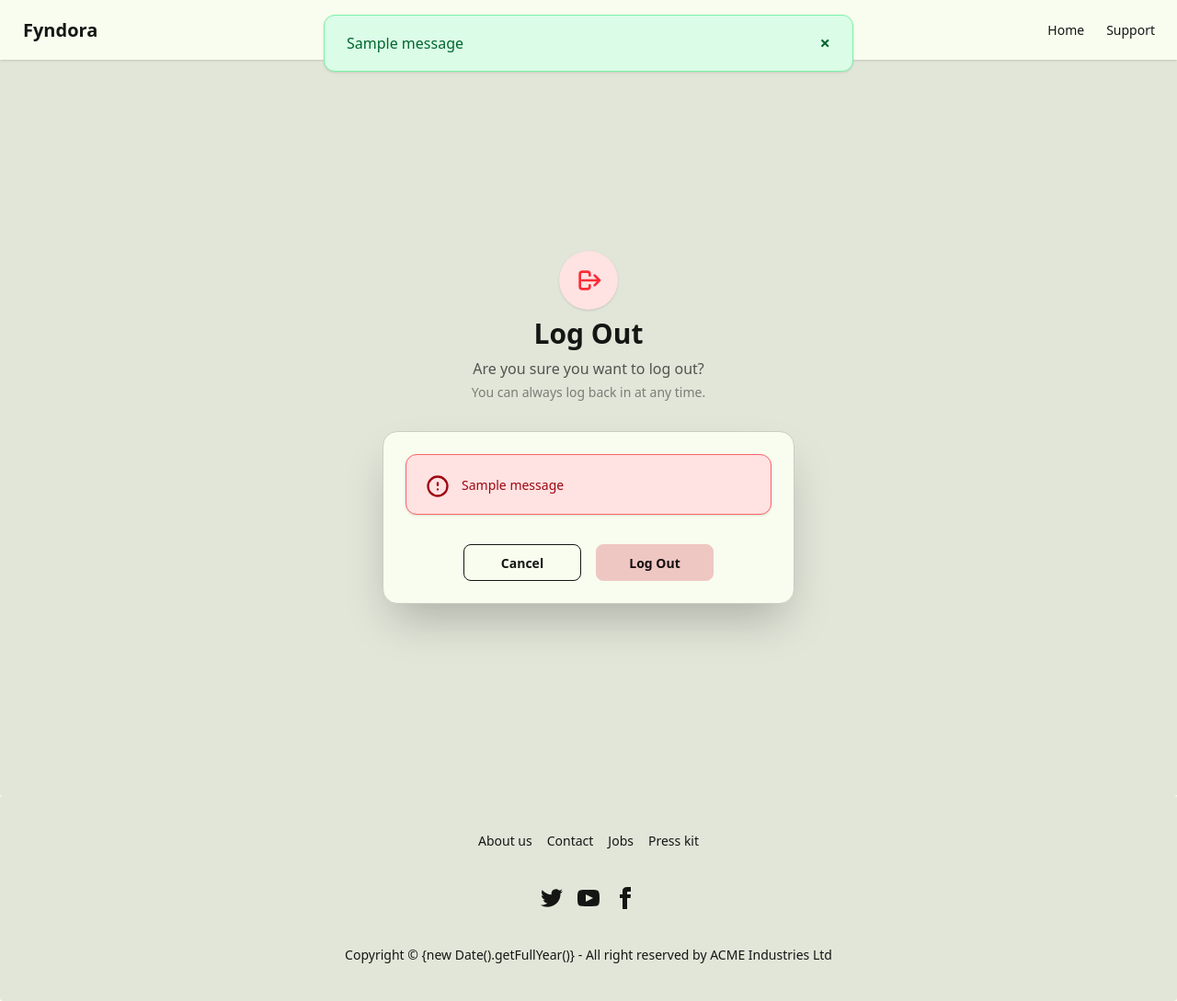
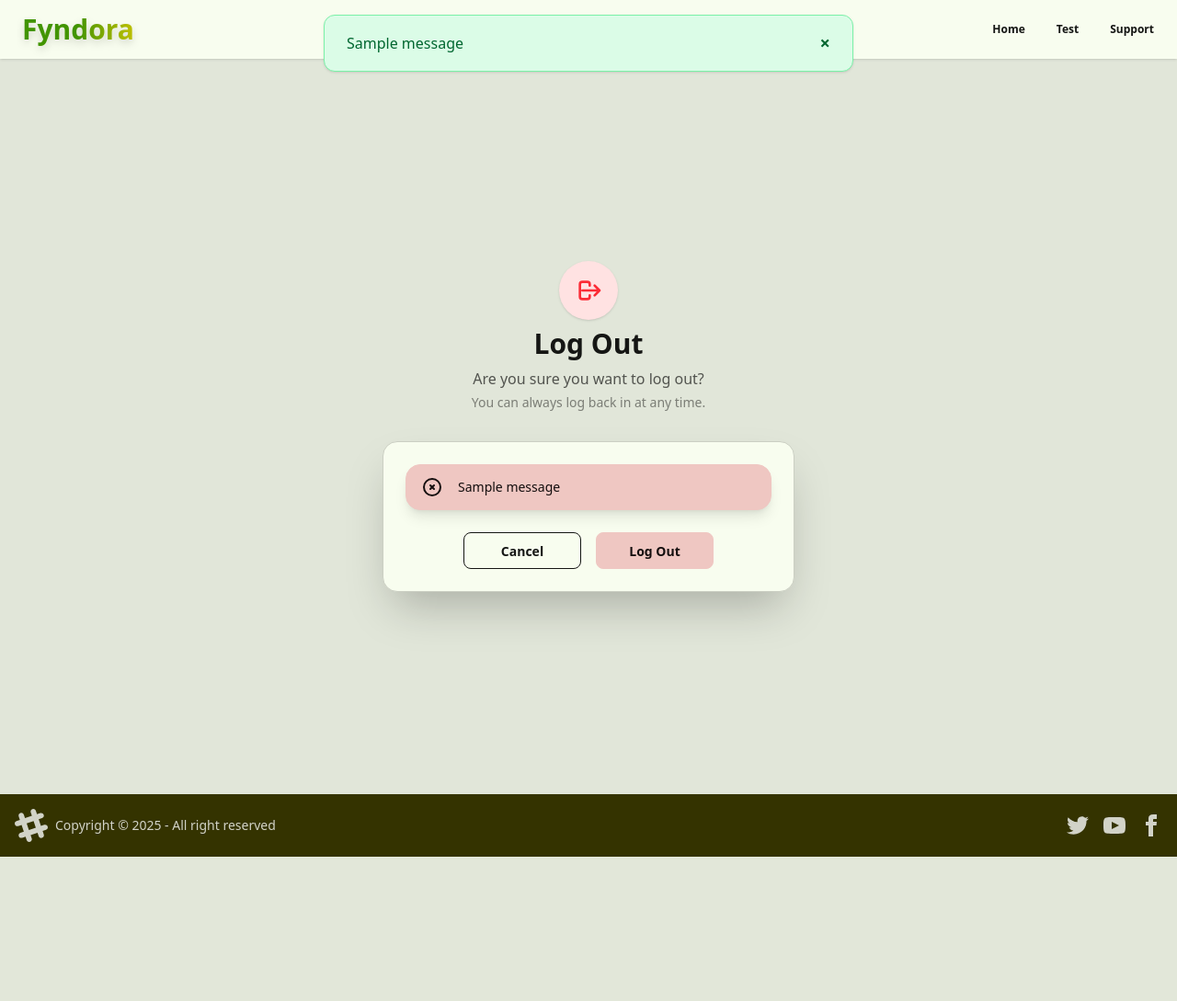
Before and after one commit to Burmese-AI/Fyndora, a Django app: template templates/account/logout.html in a window 1280 px wide. Shown: the whole page at 92% size. After the commit the page ends 932 px from the top, so only its background shows below. Run offline with Django 3.2, Linux system fonts and the light colour scheme; the template is opened without the code that fills it: most values are stand-ins (such as "Sample title", 1, 10 or a date in 2020); one stand-in notice (Sample message) is shown; style sheets or scripts are compiled from the project's sources; parts of the project's set-up code (start-up, migrations or seed data) failed here and were passed over.

Commit message:
UI Layout changes
* Created Auth Layout and Modified login and signup templates

* Modified error displays and Created default layout template

* Modified logout template

* Created default layout and default navbar

* Created org layout along with a dummy view and updated logo & footer

```diff
--- a/apps/organizations/urls.py
+++ b/apps/organizations/urls.py
@@ -4,6 +4,7 @@ from apps.organizations.views import (
     HomeView,
     OrganizationDetailView,
     organization_create,
+    test_view
 )
 from apps.invitations.views import InvitationCreateView, InvitationListView
 
@@ -22,4 +23,5 @@ urlpatterns = [
         InvitationCreateView.as_view(),
         name="invitation_create",
     ),
+    path("test/", test_view, name="test")
 ]
--- a/apps/organizations/views.py
+++ b/apps/organizations/views.py
@@ -17,7 +17,8 @@ from apps.organizations.services import create_organization_with_owner
 from apps.organizations.exceptions import OrganizationCreationError
 
 # Create your views here.
-
+def test_view(request):
+    return render(request, "organizations/dashboard.html")
 
 class HomeView(LoginRequiredMixin, ListView):
     model = Organization
--- a/templates/account/logout.html
+++ b/templates/account/logout.html
@@ -1,5 +1,4 @@
 {% extends 'layouts/default_layout.html' %}
-
 {% load i18n %}
 
 {% block head_title %}{% trans "Log Out" %}{% endblock %}
@@ -7,6 +6,7 @@
 {% block content %}
 <div class="min-h-screen bg-base-200 flex items-center justify-center py-12 px-4 sm:px-6 lg:px-8">
   <div class="max-w-md w-full space-y-8">
+    <!-- Header -->
     <div class="text-center">
       <!-- Logout Icon -->
       <div class="flex justify-center mb-2">
@@ -21,27 +21,29 @@
       <p class="text-sm text-base-content/50 mt-1">{% trans "You can always log back in at any time." %}</p>
     </div>
 
+    <!-- Form Card -->
     <div class="card bg-base-100 shadow-2xl border border-base-300">
       <div class="card-body">
+        <!-- Messages -->
         {% if messages %}
           {% for message in messages %}
-                        <div class="flex items-center gap-3 bg-red-100 border border-red-400 text-red-800 px-5 py-4 rounded-xl shadow mb-6" role="alert">
-                            <span class="text-2xl">
-                                <svg xmlns="http://www.w3.org/2000/svg" class="inline h-7 w-7" fill="none" viewBox="0 0 24 24" stroke="currentColor">
-                                    <path stroke-linecap="round" stroke-linejoin="round" stroke-width="2" d="M12 9v2m0 4h.01M21 12A9 9 0 113 12a9 9 0 0118 0z" />
+            <div class="alert alert-error shadow-lg mb-4">
+              <svg xmlns="http://www.w3.org/2000/svg" class="stroke-current flex-shrink-0 h-6 w-6" fill="none" viewBox="0 0 24 24">
+                <path stroke-linecap="round" stroke-linejoin="round" stroke-width="2" d="M10 14l2-2m0 0l2-2m-2 2l-2-2m2 2l2 2m7-2a9 9 0 11-18 0 9 9 0 0118 0z" />
               </svg>
-                            </span>
-                            <div>{{ message }}</div>
+              <span>{{ message }}</span>
             </div>
           {% endfor %}
         {% endif %}
 
+        <!-- Logout Form -->
         <form method="POST" action="{% url 'account_logout' %}" class="space-y-6">
           {% csrf_token %}
           {% if redirect_field_value %}
             <input type="hidden" name="{{ redirect_field_name }}" value="{{ redirect_field_value }}">
           {% endif %}
 
+          <!-- Buttons -->
           <div class="flex justify-center space-x-4">
             <a href="/" class="btn btn-outline w-32 transition-transform duration-150 hover:scale-105">{% trans "Cancel" %}</a>
             <button type="submit" class="btn btn-error w-32 transition-transform duration-150 hover:scale-105" aria-label="Log out">{% trans "Log Out" %}</button>
--- a/templates/includes/default_navbar.html
+++ b/templates/includes/default_navbar.html
@@ -1,10 +1,5 @@
 <div class="navbar bg-base-100 shadow-sm">
-    <!-- Logo / Branding -->
-    <div class="flex-1">
-      <a class="btn btn-ghost text-xl" href="{% url 'home' %}">Fyndora</a>
-    </div>
-
-    <!-- Mobile Menu -->
+  <!-- Mobile Menu Button -->
   <div class="navbar-start lg:hidden">
     <div class="dropdown">
       <div tabindex="0" role="button" class="btn btn-ghost">
@@ -19,25 +14,33 @@
     </div>
   </div>
 
+  <!-- Logo / Branding -->
+  <div class="flex-1">
+    {% include "includes/logo.html" %}
+  </div>
+
   <!-- Desktop Navigation -->
   <div class="navbar-center hidden lg:flex">
-      <ul class="menu menu-horizontal px-1">
-        <li><a href="{% url 'home' %}">Home</a></li>
-        <li><a href="#">Support</a></li>
+    <ul class="menu menu-horizontal px-1 space-x-2">
+      <li><a class="btn btn-ghost btn-sm rounded-btn" href="{% url 'home' %}">Home</a></li>
+      <li><a class="btn btn-ghost btn-sm rounded-btn" href="{% url 'test' %}">Test</a></li>
+      <li><a class="btn btn-ghost btn-sm rounded-btn" href="#">Support</a></li>
     </ul>
   </div>
 
-    <!-- Authenticated User Avatar Dropdown -->
+  <!-- Authenticated User Info Dropdown -->
   {% if user.is_authenticated %}
   <div class="navbar-end flex gap-2 items-center">
+    <!-- User Name + Dropdown Toggle -->
+    <div class="dropdown dropdown-end">
+      <label tabindex="0" class="cursor-pointer select-none flex items-center gap-2 p-2 rounded-lg hover:bg-base-200 transition">
         <span class="text-sm font-medium">{{ user.username }}</span>
-      <div class="dropdown dropdown-end">
-        <div tabindex="0" role="button" class="btn btn-ghost btn-circle avatar">
-          <div class="w-10 rounded-full">
-            <img src="https://img.daisyui.com/images/stock/photo-1534528741775-53994a69daeb.webp"  alt="User Avatar" />
-          </div>
-        </div>
-        <ul tabindex="0" class="menu menu-sm dropdown-content bg-base-100 rounded-box z-[1] mt-3 w-52 p-2 shadow">
+        <svg xmlns="http://www.w3.org/2000/svg" class="h-4 w-4 opacity-60" fill="none" viewBox="0 0 24 24"
+             stroke="currentColor">
+          <path stroke-linecap="round" stroke-linejoin="round" stroke-width="2" d="M19 9l-7 7-7-7" />
+        </svg>
+      </label>
+      <ul tabindex="0" class="menu menu-sm dropdown-content bg-base-100 rounded-box z-[1] mt-3 w-48 p-2 shadow">
         <li><a href="{% url 'profile' %}">Profile</a></li>
         <li><a>Settings</a></li>
         <li><a href="{% url 'account_logout' %}">Logout</a></li>
--- a/templates/includes/footer.html
+++ b/templates/includes/footer.html
@@ -1,12 +1,23 @@
-<footer class="footer footer-horizontal footer-center bg-base-200 text-base-content rounded p-10">
-    <nav class="grid grid-flow-col gap-4">
-      <a class="link link-hover">About us</a>
-      <a class="link link-hover">Contact</a>
-      <a class="link link-hover">Jobs</a>
-      <a class="link link-hover">Press kit</a>
-    </nav>
-    <nav>
-      <div class="grid grid-flow-col gap-4">
+{% load tz %}
+
+
+<footer class="footer sm:footer-horizontal bg-neutral text-neutral-content items-center p-4">
+  <aside class="grid-flow-col items-center">
+    <svg
+      width="36"
+      height="36"
+      viewBox="0 0 24 24"
+      xmlns="http://www.w3.org/2000/svg"
+      fill-rule="evenodd"
+      clip-rule="evenodd"
+      class="fill-current">
+      <path
+        d="M22.672 15.226l-2.432.811.841 2.515c.33 1.019-.209 2.127-1.23 2.456-1.15.325-2.148-.321-2.463-1.226l-.84-2.518-5.013 1.677.84 2.517c.391 1.203-.434 2.542-1.831 2.542-.88 0-1.601-.564-1.86-1.314l-.842-2.516-2.431.809c-1.135.328-2.145-.317-2.463-1.229-.329-1.018.211-2.127 1.231-2.456l2.432-.809-1.621-4.823-2.432.808c-1.355.384-2.558-.59-2.558-1.839 0-.817.509-1.582 1.327-1.846l2.433-.809-.842-2.515c-.33-1.02.211-2.129 1.232-2.458 1.02-.329 2.13.209 2.461 1.229l.842 2.515 5.011-1.677-.839-2.517c-.403-1.238.484-2.553 1.843-2.553.819 0 1.585.509 1.85 1.326l.841 2.517 2.431-.81c1.02-.33 2.131.211 2.461 1.229.332 1.018-.21 2.126-1.23 2.456l-2.433.809 1.622 4.823 2.433-.809c1.242-.401 2.557.484 2.557 1.838 0 .819-.51 1.583-1.328 1.847m-8.992-6.428l-5.01 1.675 1.619 4.828 5.011-1.674-1.62-4.829z"></path>
+    </svg>
+    <p>Copyright © {% now "Y" %} - All right reserved</p>
+
+  </aside>
+  <nav class="grid-flow-col gap-4 md:place-self-center md:justify-self-end">
     <a>
       <svg
         xmlns="http://www.w3.org/2000/svg"
@@ -40,9 +51,5 @@
           d="M9 8h-3v4h3v12h5v-12h3.642l.358-4h-4v-1.667c0-.955.192-1.333 1.115-1.333h2.885v-5h-3.808c-3.596 0-5.192 1.583-5.192 4.615v3.385z"></path>
       </svg>
     </a>
-      </div>
   </nav>
-    <aside>
-      <p>Copyright © {new Date().getFullYear()} - All right reserved by ACME Industries Ltd</p>
-    </aside>
 </footer>
--- /dev/null
+++ b/templates/includes/logo.html
@@ -0,0 +1,7 @@
+
+<a class="btn btn-ghost hover:bg-transparent outline-0 border-0 ring-0 hover:scale-95 hover:opacity-50 transition-all" href="{% url 'home' %}">
+    <h1 class="text-3xl font-extrabold text-transparent bg-clip-text bg-gradient-to-r from-primary via-primary to-secondary drop-shadow-lg">
+        Fyndora
+        </h1>
+
+  </a>
--- a/templates/layouts/default_layout.html
+++ b/templates/layouts/default_layout.html
@@ -5,7 +5,7 @@
     {% include "includes/default_navbar.html" %}
 
     <!-- content -->
-    <div>
+    <div class="min-h-screen">
         {% block content %}{% endblock %}
     </div>
 
```
Also changed, not shown: apps/organizations/templates/organizations/dashboard.html (added, +59 -0 lines), templates/components/organization_layout_header.html (added, +10 -0 lines), templates/layouts/organization_layout.html (added, +148 -0 lines). Lines whose indentation alone changed are shown as unchanged.
